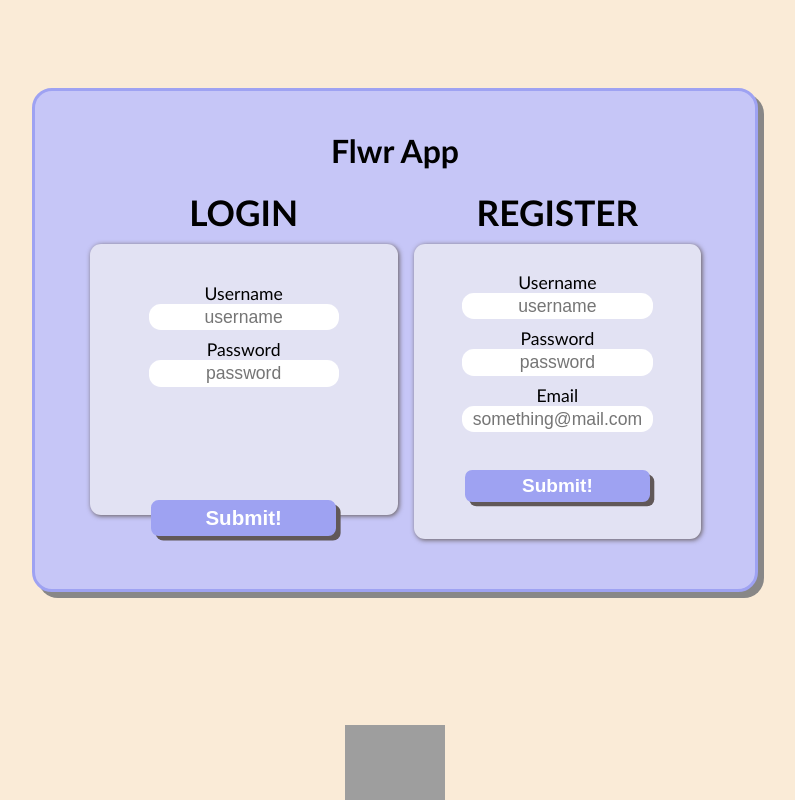
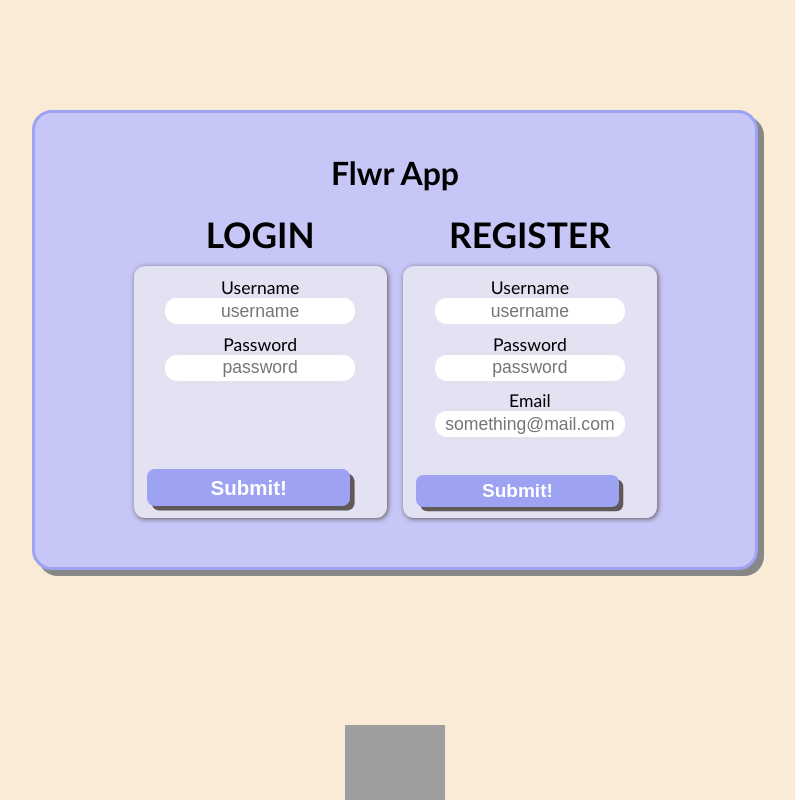
Before and after one commit to daniela-sandoval/Floriography-App-Frontend, a React (Create React App) app: page /welcome in a window 1280 px wide. Shown: the whole page, without its empty margins (245-1040 px from the left). Built offline with nearby package versions, Linux system fonts and the light colour scheme; grey boxes are pictures that could not be loaded.

Commit message:
added login and register validations

```diff
--- a/src/Stylesheets/login.scss
+++ b/src/Stylesheets/login.scss
@@ -2,11 +2,14 @@
   margin-right: 15px;
   zoom: 1.1;
   form {
+    position: relative;
     background-color: #e2e2f3;
     box-shadow: 1px 1px 5px #635a5a;
-    padding: 35px;
     border-radius: 10px;
-    height: 176px;
+    p {
+      color: red;
+      font-size: 10px;
+    }
     #login-btn {
       zoom: 1.4;
       border: 2px solid #9ea2f2;
@@ -16,7 +19,10 @@
       font-weight: bold;
       cursor: pointer;
       box-shadow: 3px 3px #615858;
-      margin-top: 45%;
+      margin: 0 auto;
+      bottom: 8px;
+      position: absolute;
+      left: 9px;
       &:hover {
         color: #9a5454;
       }
--- a/src/Stylesheets/register.scss
+++ b/src/Stylesheets/register.scss
@@ -1,10 +1,14 @@
 .register {
   zoom: 1.1;
   form {
+    position: relative;
     background-color: #e2e2f3;
     box-shadow: 1px 1px 5px #635a5a;
-    padding: 25px;
     border-radius: 10px;
+    p {
+      color: red;
+      font-size: 10px;
+    }
     #register-btn {
       zoom: 1.3;
       border: 2px solid #9ea2f2;
@@ -14,7 +18,10 @@
       font-weight: bold;
       cursor: pointer;
       box-shadow: 3px 3px #615858;
-      margin-top: 20px;
+      margin: 0 auto;
+      bottom: 8px;
+      position: absolute;
+      left: 9px;
       &:hover {
         color: #9a5454;
       }
--- a/src/Stylesheets/welcome.scss
+++ b/src/Stylesheets/welcome.scss
@@ -21,6 +21,7 @@
     box-shadow: 6px 6px #888787;
     padding: 40px;
     width: 50%;
+    height: 55%;
     z-index: 1;
     h1 {
       margin: 0;
@@ -29,6 +30,10 @@
       display: flex;
       justify-content: center;
       margin: 10px;
+      form {
+        height: 90%;
+        padding: 10px;
+      }
       input {
         zoom: 1.2;
         padding: 2px;
--- a/src/actions/userActions.js
+++ b/src/actions/userActions.js
@@ -1,8 +1,7 @@
 export const userLoginFetch = userInfo => {
-
   return dispatch => {
-    return (
-      fetch("http://localhost:3000/login", {
+    dispatch({type: "CLEAR_ERROR"})
+    return fetch("http://localhost:3000/login", {
       method: "POST",
       headers: {
         "Content-Type": "application/json",
@@ -15,17 +14,17 @@ export const userLoginFetch = userInfo => {
       if(data.token) {
         localStorage.token = data.token
         dispatch({type: "LOGIN_USER", payload: data})
+      } else {
+        dispatch({type: "ERROR", payload: data.errors})
       }
     })
-    )
   }
-
 }
 
 export const newUserFetch = userInfo => {
   return dispatch => {
-    return (
-      fetch("http://localhost:3000/signup", {
+    dispatch({type: "REGISTER_CLEAR_ERROR"})
+    return fetch("http://localhost:3000/signup", {
       method: "POST",
       headers: {
         "Content-Type": "application/json",
@@ -38,11 +37,11 @@ export const newUserFetch = userInfo => {
       if(data.token) {
         localStorage.token = data.token
         dispatch({type: "LOGIN_USER", payload: data})
+      } else {
+        dispatch({type: "REGISTER_ERROR", payload: data.errors})
       }
     })
-    )
   }
-
 }
 
 export const getProfile = () => {
--- a/src/components/loading.js
+++ b/src/components/loading.js
@@ -1,6 +1,5 @@
 import React, { Component } from 'react'
 import plant from "../Stylesheets/green-plant.svg"
-// import ReactSVG from 'react-svg'
 import { connect } from 'react-redux'
 import { turnOffLoading, addNewToBouquet } from '../actions/bouquetActions'
 import { flash } from 'react-animations';
--- a/src/components/login.js
+++ b/src/components/login.js
@@ -17,8 +17,14 @@ class Login extends Component {
 
     handleSubmit = async (event) => {
     event.preventDefault()
-    await this.props.userLoginFetch(this.state)
-    this.props.history.push("/flowerapp/profile")
+    if(!(this.state.username === "") && !(this.state.email === "")) {
+      await this.props.userLoginFetch(this.state)
+      if (this.props.errorStatus === false) {
+        this.props.history.push("/flowerapp/profile")
+      }
+    } else {
+      alert("Please completely fill out the form!")
+    }
 
   }
 
@@ -28,6 +34,7 @@ class Login extends Component {
       <div className="login">
         <h1>LOGIN</h1>
         <form onSubmit={this.handleSubmit}>
+          {this.props.errorStatus ? <p>{this.props.errors}</p> : null}
           <label htmlFor="username">Username</label><br/>
           <input onChange={this.handleChange} name="username" id="username" type="text" placeholder="username"/><br/>
           <label htmlFor="password">Password</label><br/>
@@ -39,9 +46,15 @@ class Login extends Component {
   }
 }
 
+const mapStateToProps = state => {
+  return {
+    errorStatus: state.userReducer.errorStatus,
+    errors: state.userReducer.error
+  }
+}
 
 const mapDispatchToProps = {
   userLoginFetch: userLoginFetch
 }
 
-export default connect(null, mapDispatchToProps)(Login)
+export default connect(mapStateToProps, mapDispatchToProps)(Login)
--- a/src/components/register.js
+++ b/src/components/register.js
@@ -18,8 +18,14 @@ class Register extends Component {
 
   handleSubmit = async (event) => {
   event.preventDefault()
-  await this.props.newUserFetch(this.state)
-  this.props.history.push("/flowerapp/profile")
+  if(!(this.state.username === "") && !(this.state.password === "") && !(this.state.email === "")) {
+    await this.props.newUserFetch(this.state)
+    if(this.props.errorStatus === false) {
+      this.props.history.push("/flowerapp/profile")
+    }
+  } else {
+    alert("Please fill out the entire form!")
+  }
 
 }
 
@@ -28,6 +34,7 @@ class Register extends Component {
       <div className="register">
         <h1>REGISTER</h1>
         <form onSubmit={this.handleSubmit}>
+          {this.props.errorStatus ? <p>{this.props.errors}</p> : null}
           <label htmlFor="reg_username">Username</label><br/>
           <input onChange={this.handleChange} name="username" id="reg_8username" type="text" placeholder="username" value={this.state.username}/><br/>
           <label htmlFor="reg_password">Password</label><br/>
@@ -41,8 +48,15 @@ class Register extends Component {
   }
 }
 
+const mapStateToProps = state => {
+  return {
+    errorStatus: state.userReducer.registerErrorStatus,
+    errors: state.userReducer.registerError
+  }
+}
+
 const mapDispatchToProps = {
   newUserFetch: newUserFetch
 }
 
-export default connect(null, mapDispatchToProps)(Register)
+export default connect(mapStateToProps, mapDispatchToProps)(Register)
--- a/src/reducers/userReducer.js
+++ b/src/reducers/userReducer.js
@@ -4,7 +4,9 @@ const defaultState = {
   username: null,
   email: null,
   errorStatus: false,
-  error: ""
+  error: "",
+  registerErrorStatus: false,
+  registerError: ""
 }
 
 export default function reducer(state = defaultState, action) {
@@ -16,6 +18,10 @@ export default function reducer(state = defaultState, action) {
       return {...state, errorStatus: true, error: action.payload}
     case "CLEAR_ERROR":
       return {...state, errorStatus: false, error: ""}
+    case "REGISTER_CLEAR_ERROR":
+      return {...state, registerErrorStatus: false, registerError: ""}
+    case "REGISTER_ERROR":
+      return {...state, registerErrorStatus: true, registerError: action.payload}
     case "UPDATE_USER_INFO":
       return {...state, currentUser: {...state.currentUser, username: action.payload.username, email: action.payload.email}, username: action.payload.username, email: action.payload.email}
     case "LOG_OUT_USER":
```
Lines whose indentation alone changed are shown as unchanged.
